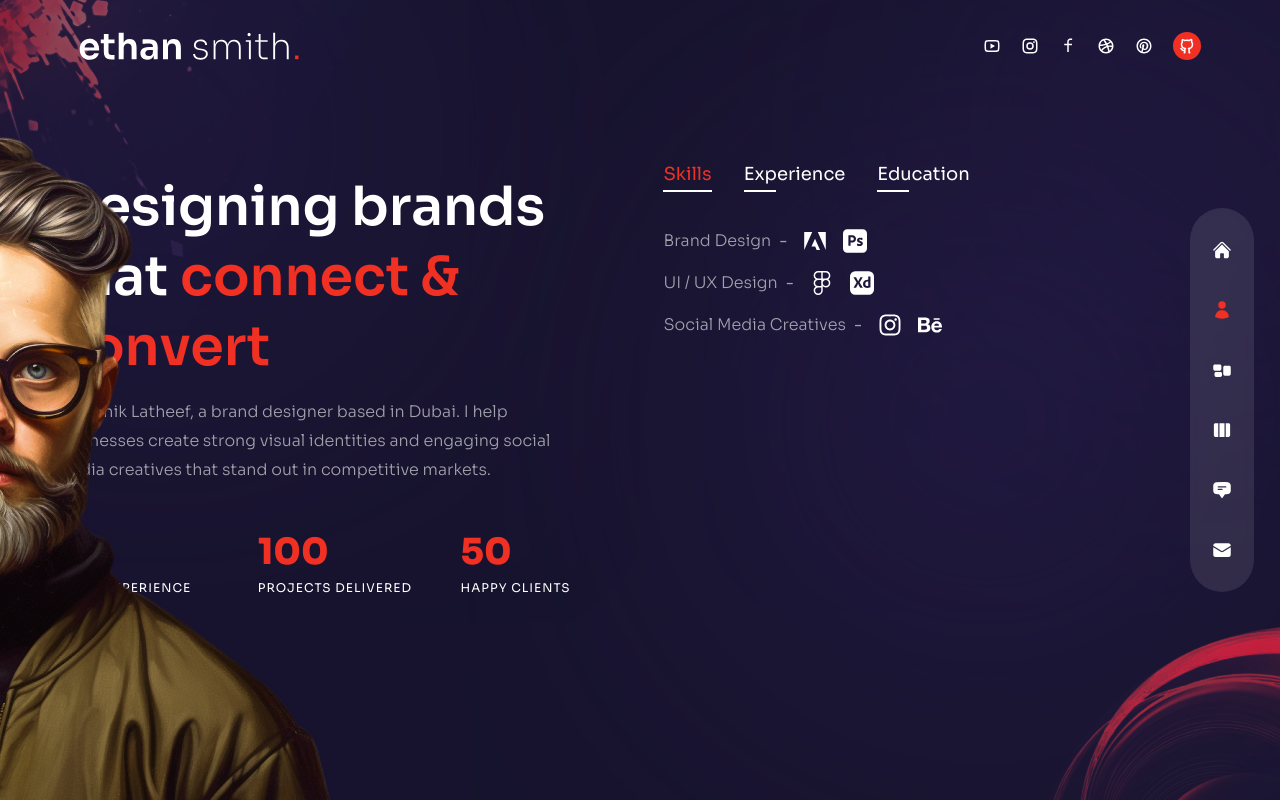
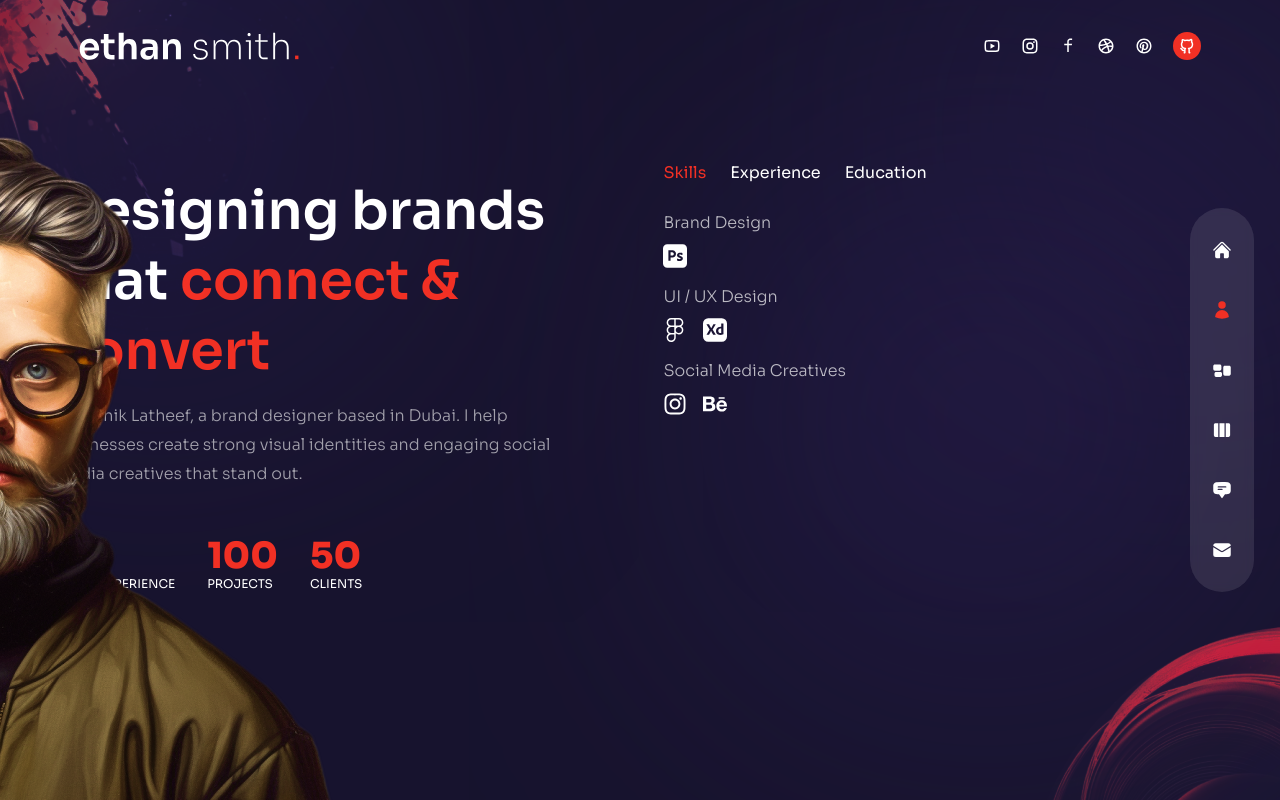
Before and after one commit to toktoashik-ux/ashiklatheef-portfolio, a Next.js app: page /about in a window 1280 px wide. Built offline with nearby package versions, Linux system fonts and the light colour scheme.

Commit message:
Update index.jsx

```diff
--- a/pages/about/index.jsx
+++ b/pages/about/index.jsx
@@ -5,7 +5,6 @@ import {
   FaFigma,
   FaInstagram,
   FaBehance,
-  FaAdobe,
 } from "react-icons/fa";
 import { SiAdobephotoshop, SiAdobexd } from "react-icons/si";
 
@@ -13,14 +12,14 @@ import Avatar from "../../components/Avatar";
 import Circles from "../../components/Circles";
 import { fadeIn } from "../../variants";
 
-// About data (REALISTIC & CLEAN)
+// About data (SAFE ICONS ONLY)
 export const aboutData = [
   {
     title: "skills",
     info: [
       {
         title: "Brand Design",
-        icons: [FaAdobe, SiAdobephotoshop],
+        icons: [SiAdobephotoshop],
       },
       {
         title: "UI / UX Design",
@@ -49,7 +48,7 @@ export const aboutData = [
     title: "education",
     info: [
       {
-        title: "Bachelor’s Degree – Engineering Background",
+        title: "Engineering Background",
         stage: "India",
       },
     ],
@@ -75,7 +74,7 @@ const About = () => {
       </motion.div>
 
       <div className="container mx-auto h-full flex flex-col items-center xl:flex-row gap-x-6">
-        {/* Left text */}
+        {/* Left */}
         <div className="flex-1 flex flex-col justify-center">
           <motion.h2
             variants={fadeIn("right", 0.2)}
@@ -95,7 +94,7 @@ const About = () => {
           >
             I’m Ashik Latheef, a brand designer based in Dubai. I help businesses
             create strong visual identities and engaging social media creatives
-            that stand out in competitive markets.
+            that stand out.
           </motion.p>
 
           {/* Counters */}
@@ -103,76 +102,63 @@ const About = () => {
             variants={fadeIn("right", 0.6)}
             initial="hidden"
             animate="show"
-            className="hidden md:flex md:max-w-xl xl:max-w-none mx-auto xl:mx-0 mb-8"
+            className="hidden md:flex mx-auto xl:mx-0 mb-8"
           >
-            <div className="flex flex-1 xl:gap-x-6">
-              <div className="flex-1">
-                <div className="text-2xl xl:text-4xl font-extrabold text-accent mb-2">
-                  <CountUp start={0} end={4} duration={4} />
+            <div className="flex gap-x-8">
+              <div>
+                <div className="text-4xl font-extrabold text-accent">
+                  <CountUp end={4} />
                 </div>
-                <div className="text-xs uppercase tracking-[1px]">
-                  Years experience
-                </div>
+                <div className="text-xs uppercase">Years experience</div>
               </div>
 
-              <div className="flex-1">
-                <div className="text-2xl xl:text-4xl font-extrabold text-accent mb-2">
-                  <CountUp start={0} end={100} duration={4} />
+              <div>
+                <div className="text-4xl font-extrabold text-accent">
+                  <CountUp end={100} />
                 </div>
-                <div className="text-xs uppercase tracking-[1px]">
-                  Projects delivered
-                </div>
+                <div className="text-xs uppercase">Projects</div>
               </div>
 
-              <div className="flex-1">
-                <div className="text-2xl xl:text-4xl font-extrabold text-accent mb-2">
-                  <CountUp start={0} end={50} duration={4} />
+              <div>
+                <div className="text-4xl font-extrabold text-accent">
+                  <CountUp end={50} />
                 </div>
-                <div className="text-xs uppercase tracking-[1px]">
-                  Happy clients
-                </div>
+                <div className="text-xs uppercase">Clients</div>
               </div>
             </div>
           </motion.div>
         </div>
 
-        {/* Right info */}
+        {/* Right */}
         <motion.div
           variants={fadeIn("left", 0.4)}
           initial="hidden"
           animate="show"
           className="flex flex-col w-full xl:max-w-[48%] h-[480px]"
         >
-          <div className="flex gap-x-4 xl:gap-x-8 mx-auto xl:mx-0 mb-4">
-            {aboutData.map((item, itemI) => (
+          <div className="flex gap-x-6 mb-6 justify-center xl:justify-start">
+            {aboutData.map((item, i) => (
               <div
-                key={itemI}
-                className={`${
-                  index === itemI &&
-                  "text-accent after:w-full after:bg-accent"
-                } cursor-pointer capitalize xl:text-lg relative after:w-8 after:h-[2px] after:bg-white after:absolute after:-bottom-1 after:left-0`}
-                onClick={() => setIndex(itemI)}
+                key={i}
+                className={`cursor-pointer capitalize relative ${
+                  index === i && "text-accent"
+                }`}
+                onClick={() => setIndex(i)}
               >
                 {item.title}
               </div>
             ))}
           </div>
 
-          <div className="py-6 flex flex-col gap-y-4 items-center xl:items-start">
-            {aboutData[index].info.map((item, itemI) => (
-              <div
-                key={itemI}
-                className="flex flex-col md:flex-row gap-x-2 items-center text-white/60"
-              >
+          <div className="flex flex-col gap-y-4 items-center xl:items-start">
+            {aboutData[index].info.map((item, i) => (
+              <div key={i} className="text-white/70 text-center xl:text-left">
                 <div className="font-light">{item.title}</div>
-                <div className="hidden md:flex">-</div>
-                <div>{item.stage}</div>
+                {item.stage && <div className="text-sm">{item.stage}</div>}
 
-                <div className="flex gap-x-4">
-                  {item.icons?.map((Icon, iconI) => (
-                    <div key={iconI} className="text-2xl text-white">
-                      <Icon />
-                    </div>
+                <div className="flex gap-x-4 justify-center xl:justify-start mt-2">
+                  {item.icons?.map((Icon, idx) => (
+                    <Icon key={idx} className="text-2xl text-white" />
                   ))}
                 </div>
               </div>
```
